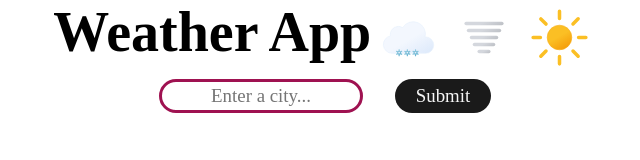
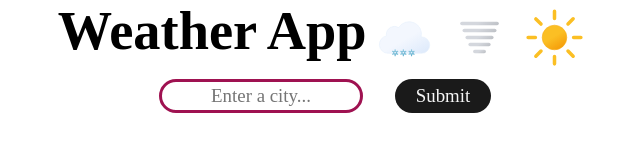
Before and after one commit to Friedrich482/Comprehensive-Weather-Fetch-App, a plain HTML site: page docs/index.html in a window 1280 px wide. Shown: the full height of the page, 315-955 px from the left. Drawn offline with Linux system fonts and the light colour scheme; a web font is replaced by a local one.

Commit message:
a small change 🎨

```diff
--- a/docs/style.css
+++ b/docs/style.css
@@ -53,7 +53,7 @@ h1{
     justify-content: center;
     flex-direction: row;
     flex-wrap: wrap;
-    font-size:3.5rem;
+    font-size:3.4rem;
     margin-bottom: 0;
     gap: 0vh;
     margin: 0rem
```
